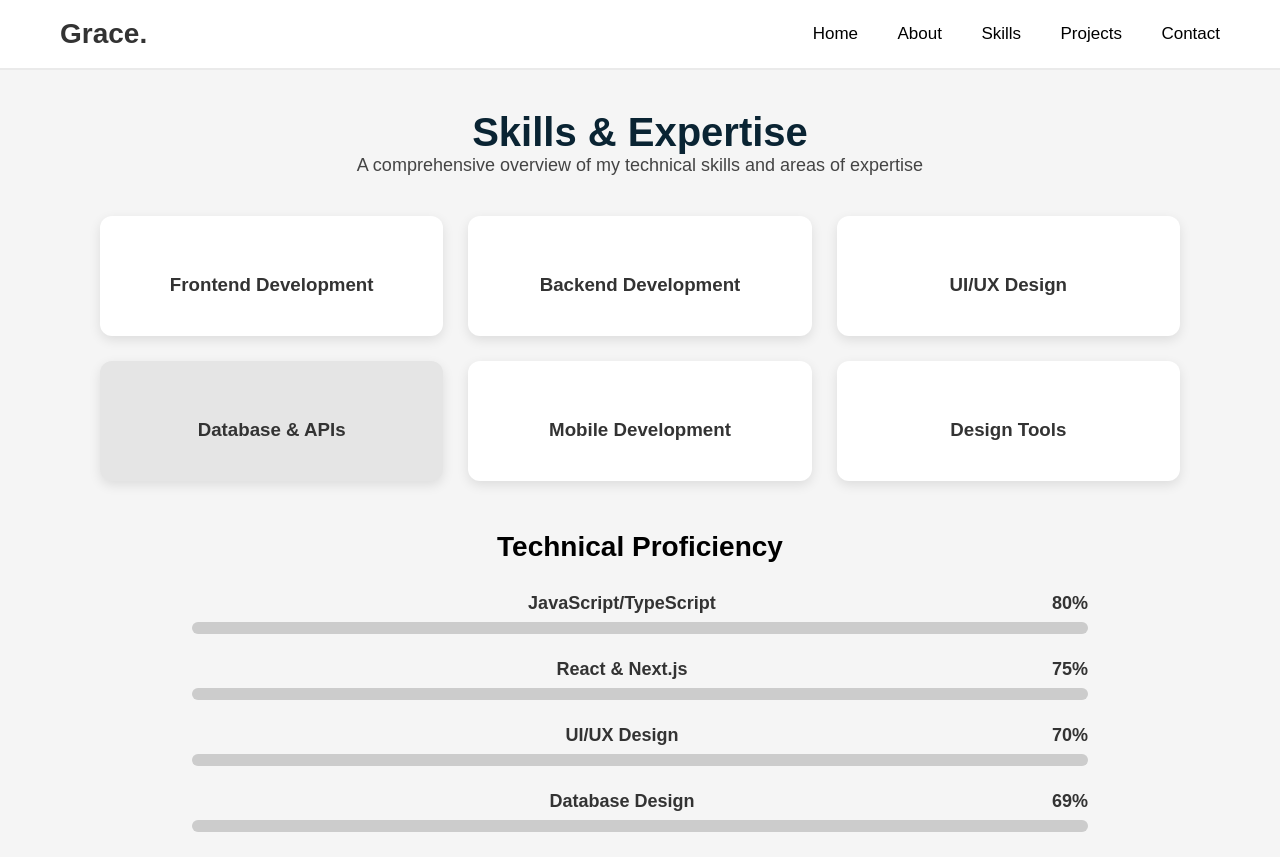
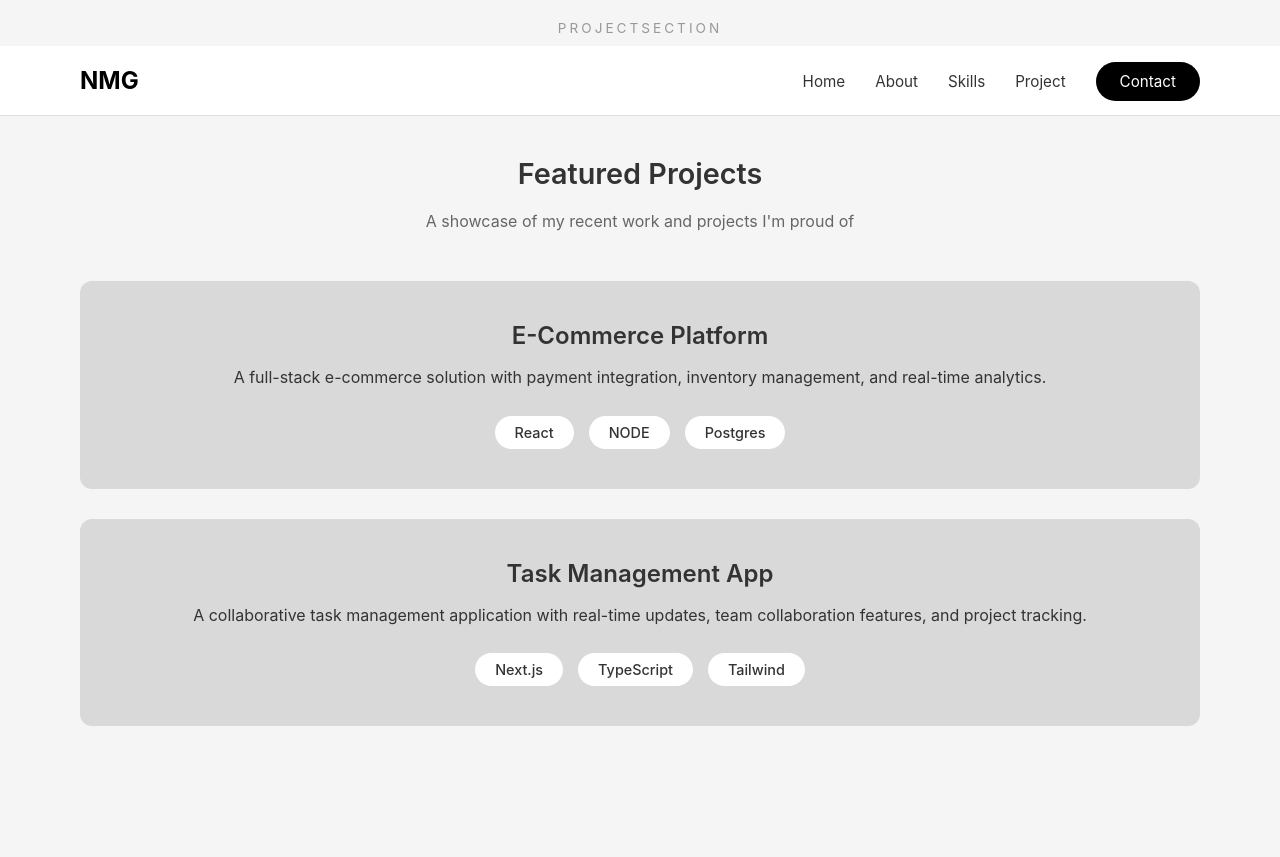
Before and after one commit to graceniyigena34/Portifolio-2-, a plain HTML site: page Project.html in a window 1280 px wide. After the commit the page ends 806 px from the top, so only its background shows below. Drawn offline with Linux system fonts and the light colour scheme.

Commit message:
Updated the page of the project

```diff
--- a/Project.html
+++ b/Project.html
@@ -3,110 +3,280 @@
 <head>
     <meta charset="UTF-8">
     <meta name="viewport" content="width=device-width, initial-scale=1.0">
-    <title>About Me</title>
- <link rel="stylesheet" href="style.css">
+    <title>NMG - Portfolio</title>
+    <style>
+        * {
+            margin: 0;
+            padding: 0;
+            box-sizing: border-box;
+        }
+
+        body {
+            font-family: -apple-system, BlinkMacSystemFont, 'Segoe UI', Roboto, Oxygen, Ubuntu, Cantarell, sans-serif;
+            background-color: #f5f5f5;
+            color: #333;
+        }
+
+        .section-label {
+            text-align: center;
+            color: #999;
+            font-size: 0.85rem;
+            letter-spacing: 3px;
+            text-transform: uppercase;
+            padding: 20px 0 10px;
+        }
+
+        header {
+            background-color: white;
+            border-bottom: 1px solid #e0e0e0;
+            position: sticky;
+            top: 0;
+            z-index: 100;
+        }
+
+        nav {
+            max-width: 1200px;
+            margin: 0 auto;
+            display: flex;
+            justify-content: space-between;
+            align-items: center;
+            padding: 20px 40px;
+        }
+
+        .logo {
+            font-size: 1.5rem;
+            font-weight: bold;
+            color: #000;
+        }
+
+        .nav-links {
+            display: flex;
+            gap: 30px;
+            align-items: center;
+            list-style: none;
+        }
+
+        .nav-links a {
+            text-decoration: none;
+            color: #333;
+            font-size: 0.95rem;
+            transition: color 0.3s;
+        }
+
+        .nav-links a:hover {
+            color: #666;
+        }
+
+        .contact-btn {
+            background-color: #000;
+            color: white !important;
+            padding: 10px 24px;
+            border-radius: 25px;
+            transition: background-color 0.3s;
+        }
+
+        .contact-btn:hover {
+            background-color: #333;
+        }
+
+        .container {
+            max-width: 1200px;
+            margin: 0 auto;
+            padding: 40px 40px 80px;
+        }
+
+        .section-title {
+            text-align: center;
+            font-size: 1.8rem;
+            font-weight: 600;
+            margin-bottom: 20px;
+        }
+
+        .section-subtitle {
+            text-align: center;
+            color: #666;
+            margin-bottom: 50px;
+            font-size: 1rem;
+        }
+
+        .projects-grid {
+            display: flex;
+            flex-direction: column;
+            gap: 30px;
+        }
+
+        .project-card {
+            background-color: #d9d9d9;
+            border-radius: 12px;
+            padding: 40px;
+            transition: transform 0.3s, box-shadow 0.3s;
+        }
+
+        .project-card:hover {
+            transform: translateY(-5px);
+            box-shadow: 0 10px 30px rgba(0,0,0,0.1);
+        }
+
+        .project-title {
+            font-size: 1.5rem;
+            font-weight: 600;
+            margin-bottom: 15px;
+            text-align: center;
+        }
+
+        .project-description {
+            color: #333;
+            line-height: 1.6;
+            margin-bottom: 25px;
+            text-align: center;
+        }
+
+        .tech-stack {
+            display: flex;
+            justify-content: center;
+            gap: 15px;
+            flex-wrap: wrap;
+        }
+
+        .tech-badge {
+            background-color: white;
+            padding: 8px 20px;
+            border-radius: 20px;
+            font-size: 0.9rem;
+            font-weight: 500;
+        }
+
+        .hamburger {
+            display: none;
+            flex-direction: column;
+            gap: 5px;
+            cursor: pointer;
+        }
+
+        .hamburger span {
+            width: 25px;
+            height: 3px;
+            background-color: #333;
+            transition: 0.3s;
+        }
+
+        @media (max-width: 768px) {
+            nav {
+                padding: 20px;
+            }
+
+            .hamburger {
+                display: flex;
+            }
+
+            .nav-links {
+                position: absolute;
+                top: 100%;
+                left: 0;
+                right: 0;
+                background-color: white;
+                flex-direction: column;
+                padding: 20px;
+                gap: 15px;
+                border-bottom: 1px solid #e0e0e0;
+                display: none;
+            }
+
+            .nav-links.active {
+                display: flex;
+            }
+
+            .container {
+                padding: 30px 20px;
+            }
+
+            .project-card {
+                padding: 30px 20px;
+            }
+
+            .tech-stack {
+                gap: 10px;
+            }
+
+            .tech-badge {
+                font-size: 0.85rem;
+                padding: 6px 16px;
+            }
+        }
+    </style>
 </head>
+<body>
+    <div class="section-label">PROJECTSECTION</div>
 
-<body>
-
-    <!-- ========== HEADER ========== -->
-    <header class="header">
-        <div class="logo">Grace<span>.</span></div>
-
-        <nav class="navbar">
-            <a href="index.html">Home</a>
-            <a href="about.html" class="active">About</a>
-            <a href="skills.html">Skills</a>
-            <a href="projects.html">Projects</a>
-            <a href="contact.html">Contact</a>
+    <header>
+        <nav>
+            <div class="logo">NMG</div>
+            <div class="hamburger" onclick="toggleMenu()">
+                <span></span>
+                <span></span>
+                <span></span>
+            </div>
+            <ul class="nav-links" id="navLinks">
+                <li><a href="#home">Home</a></li>
+                <li><a href="#about">About</a></li>
+                <li><a href="#skills">Skills</a></li>
+                <li><a href="#project">Project</a></li>
+                <li><a href="#contact" class="contact-btn">Contact</a></li>
+            </ul>
         </nav>
     </header>
 
-    <!-- ===== SKILLS TITLE ===== -->
-    <section class="skills-section">
-        <h1>Skills & Expertise</h1>
-        <p class="subtitle">
-            A comprehensive overview of my technical skills and areas of expertise
-        </p>
+    <main class="container">
+        <h2 class="section-title">Featured Projects</h2>
+        <p class="section-subtitle">A showcase of my recent work and projects I'm proud of</p>
 
-        <!-- ===== SKILLS GRID ===== -->
-        <div class="skills-grid">
-            <div class="skill-box">
-                <img src="icons/frontend.png" alt="">
-                <h3>Frontend Development</h3>
-            </div>
-
-            <div class="skill-box">
-                <img src="icons/backend.png" alt="">
-                <h3>Backend Development</h3>
-            </div>
-
-            <div class="skill-box">
-                <img src="icons/uiux.png" alt="">
-                <h3>UI/UX Design</h3>
-            </div>
-
-            <div class="skill-box highlight">
-                <img src="icons/database.png" alt="">
-                <h3>Database & APIs</h3>
-            </div>
-
-            <div class="skill-box">
-                <img src="icons/mobile.png" alt="">
-                <h3>Mobile Development</h3>
-            </div>
-
-            <div class="skill-box">
-                <img src="icons/design.png" alt="">
-                <h3>Design Tools</h3>
-            </div>
-        </div>
-
-        <!-- ===== PROGRESS SECTION ===== -->
-        <h2 class="progress-title">Technical Proficiency</h2>
-
-        <div class="progress-container">
-
-            <div class="progress-row">
-                <span>JavaScript/TypeScript</span>
-                <span class="percent">80%</span>
-                <div class="bar">
-                    <div class="fill" data-width="80"></div>
+        <div class="projects-grid">
+            <div class="project-card">
+                <h3 class="project-title">E-Commerce Platform</h3>
+                <p class="project-description">
+                    A full-stack e-commerce solution with payment integration, inventory management, and real-time analytics.
+                </p>
+                <div class="tech-stack">
+                    <span class="tech-badge">React</span>
+                    <span class="tech-badge">NODE</span>
+                    <span class="tech-badge">Postgres</span>
                 </div>
             </div>
 
-            <div class="progress-row">
-                <span>React & Next.js</span>
-                <span class="percent">75%</span>
-                <div class="bar">
-                    <div class="fill" data-width="75"></div>
+            <div class="project-card">
+                <h3 class="project-title">Task Management App</h3>
+                <p class="project-description">
+                    A collaborative task management application with real-time updates, team collaboration features, and project tracking.
+                </p>
+                <div class="tech-stack">
+                    <span class="tech-badge">Next.js</span>
+                    <span class="tech-badge">TypeScript</span>
+                    <span class="tech-badge">Tailwind</span>
                 </div>
             </div>
+        </div>
+    </main>
 
-            <div class="progress-row">
-                <span>UI/UX Design</span>
-                <span class="percent">70%</span>
-                <div class="bar">
-                    <div class="fill" data-width="70"></div>
-                </div>
-            </div>
+    <script>
+        function toggleMenu() {
+            const navLinks = document.getElementById('navLinks');
+            navLinks.classList.toggle('active');
+        }
 
-            <div class="progress-row">
-                <span>Database Design</span>
-                <span class="percent">69%</span>
-                <div class="bar">
-                    <div class="fill" data-width="69"></div>
-                </div>
-            </div>
-
-        </div>
-
-    </section>
-
-    <script src="skills.js"></script>
-
-
-
-
+        // Smooth scrolling for navigation links
+        document.querySelectorAll('a[href^="#"]').forEach(anchor => {
+            anchor.addEventListener('click', function (e) {
+                e.preventDefault();
+                const target = document.querySelector(this.getAttribute('href'));
+                if (target) {
+                    target.scrollIntoView({
+                        behavior: 'smooth'
+                    });
+                }
+                // Close mobile menu after clicking
+                document.getElementById('navLinks').classList.remove('active');
+            });
+        });
+    </script>
 </body>
 </html>
```
Also changed, not shown: About.html (+6 -6 lines), index.html (+4 -4 lines), script.js (added, +27 -0 lines), skills.html (+4 -4 lines).
